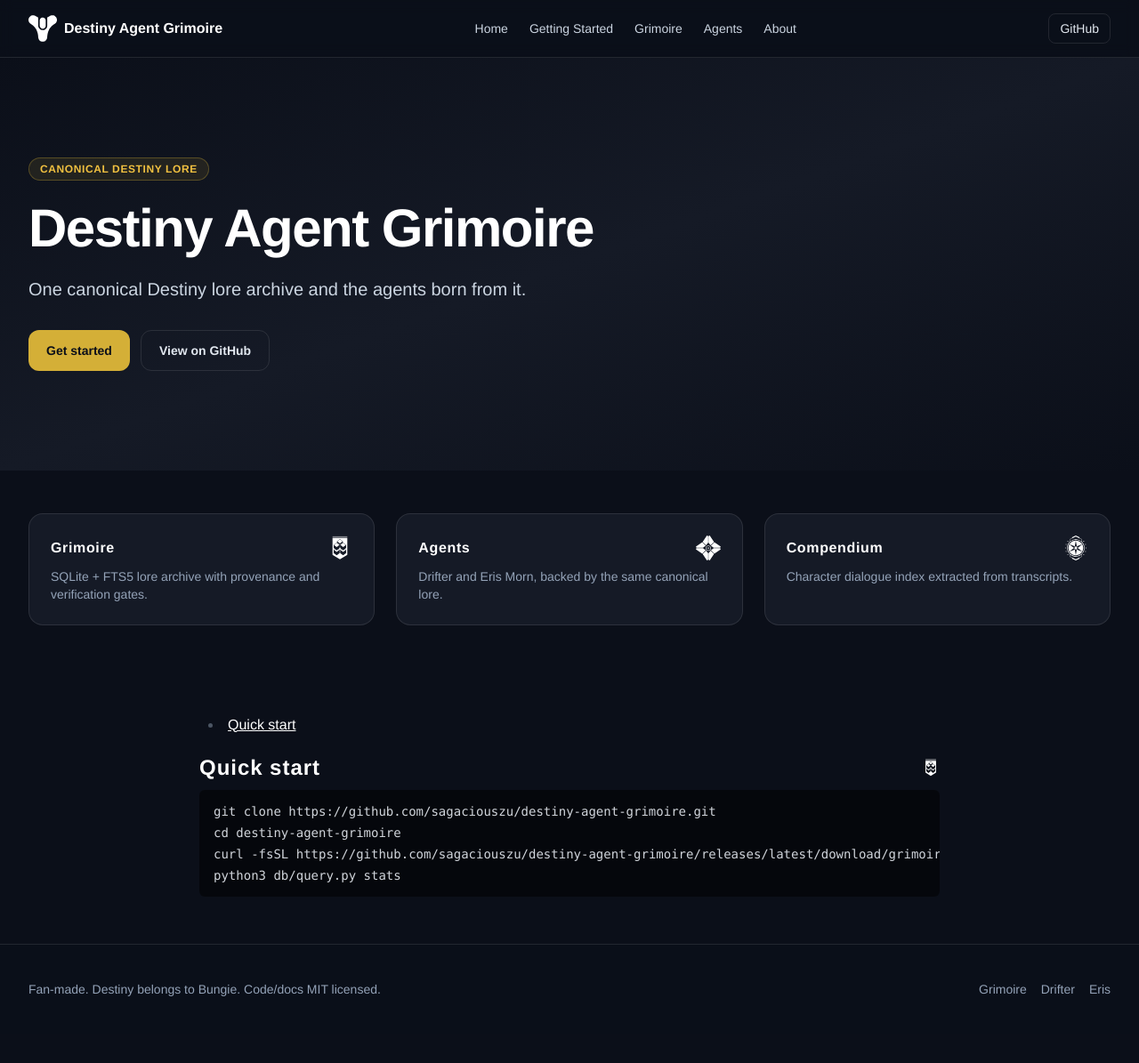
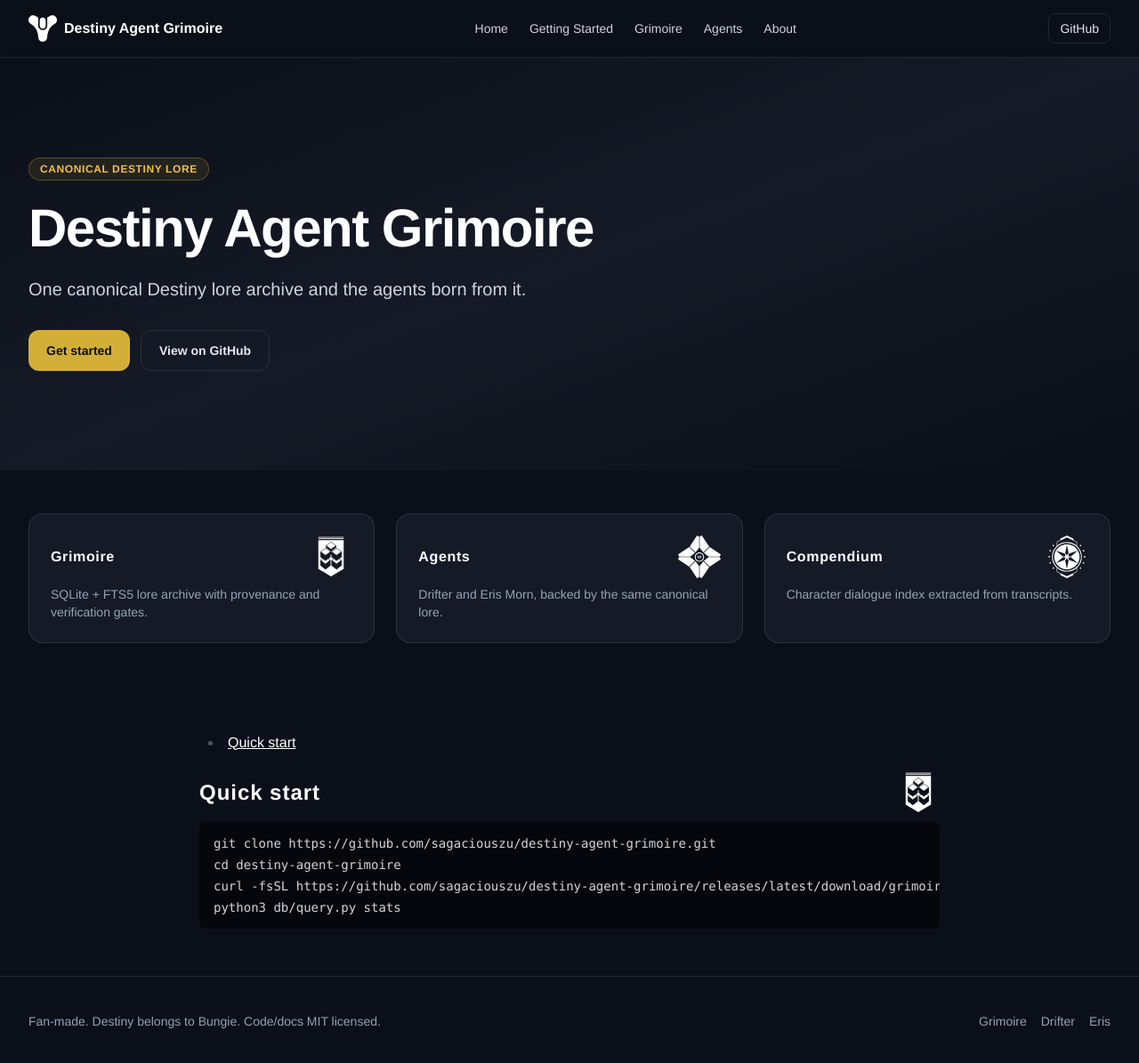
Before and after one commit to sagaciouszu/destiny-agent-grimoire-site, a Jekyll site: the page built from index.md, in a window 1280 px wide and 1198 px high. Shown: the top 1195 px of the window at 89% size. Built offline with Jekyll 4.4.1, drawn with Linux system fonts in a browser that asks for light colours; nearby versions of some CDN libraries; some web fonts are replaced.

Commit message:
Docs: 48px section and card icons

```diff
--- a/_includes/head.html
+++ b/_includes/head.html
@@ -34,7 +34,7 @@
   /* Keep section headings compact and put their icon on the right. */
   .prose h1, .prose h2, .prose h3, .prose h4 { margin-top: 1.15rem; margin-bottom: 0.45rem; }
   .prose h2:has(> img) { display: flex; align-items: center; justify-content: space-between; gap: 0.75rem; }
-  .prose h2:has(> img) > img { order: 2; margin: 0; flex: none; }
+  .prose h2:has(> img) > img { order: 2; margin: 0; flex: none; width: 3rem; height: 3rem; }
   .prose p, .prose ul, .prose ol, .prose table, .prose pre { margin-top: 0.55rem; margin-bottom: 0.85rem; }
   .prose li { margin-top: 0.2rem; margin-bottom: 0.2rem; }
   #markdown-toc { margin-top: 0.6rem; }
--- a/_layouts/home.html
+++ b/_layouts/home.html
@@ -25,21 +25,21 @@ layout: default
     <a href="{{ '/grimoire/' | relative_url }}" class="group rounded-2xl border border-white/10 bg-panel p-6 hover:border-gold-500/40 transition">
       <div class="flex items-center justify-between gap-3">
         <h3 class="font-display font-semibold text-white group-hover:text-gold-400">Grimoire</h3>
-        <img src="{{ '/assets/icons/collections.svg' | relative_url }}" alt="" class="h-7 w-7 flex-none" />
+        <img src="{{ '/assets/icons/collections.svg' | relative_url }}" alt="" class="h-12 w-12 flex-none" />
       </div>
       <p class="mt-2 text-sm text-slate-400">SQLite + FTS5 lore archive with provenance and verification gates.</p>
     </a>
     <a href="{{ '/agents/' | relative_url }}" class="group rounded-2xl border border-white/10 bg-panel p-6 hover:border-gold-500/40 transition">
       <div class="flex items-center justify-between gap-3">
         <h3 class="font-display font-semibold text-white group-hover:text-gold-400">Agents</h3>
-        <img src="{{ '/assets/icons/ghost.svg' | relative_url }}" alt="" class="h-7 w-7 flex-none" />
+        <img src="{{ '/assets/icons/ghost.svg' | relative_url }}" alt="" class="h-12 w-12 flex-none" />
       </div>
       <p class="mt-2 text-sm text-slate-400">Drifter and Eris Morn, backed by the same canonical lore.</p>
     </a>
     <a href="{{ '/grimoire/#compendium' | relative_url }}" class="group rounded-2xl border border-white/10 bg-panel p-6 hover:border-gold-500/40 transition">
       <div class="flex items-center justify-between gap-3">
         <h3 class="font-display font-semibold text-white group-hover:text-gold-400">Compendium</h3>
-        <img src="{{ '/assets/icons/meditations.svg' | relative_url }}" alt="" class="h-7 w-7 flex-none" />
+        <img src="{{ '/assets/icons/meditations.svg' | relative_url }}" alt="" class="h-12 w-12 flex-none" />
       </div>
       <p class="mt-2 text-sm text-slate-400">Character dialogue index extracted from transcripts.</p>
     </a>
```
